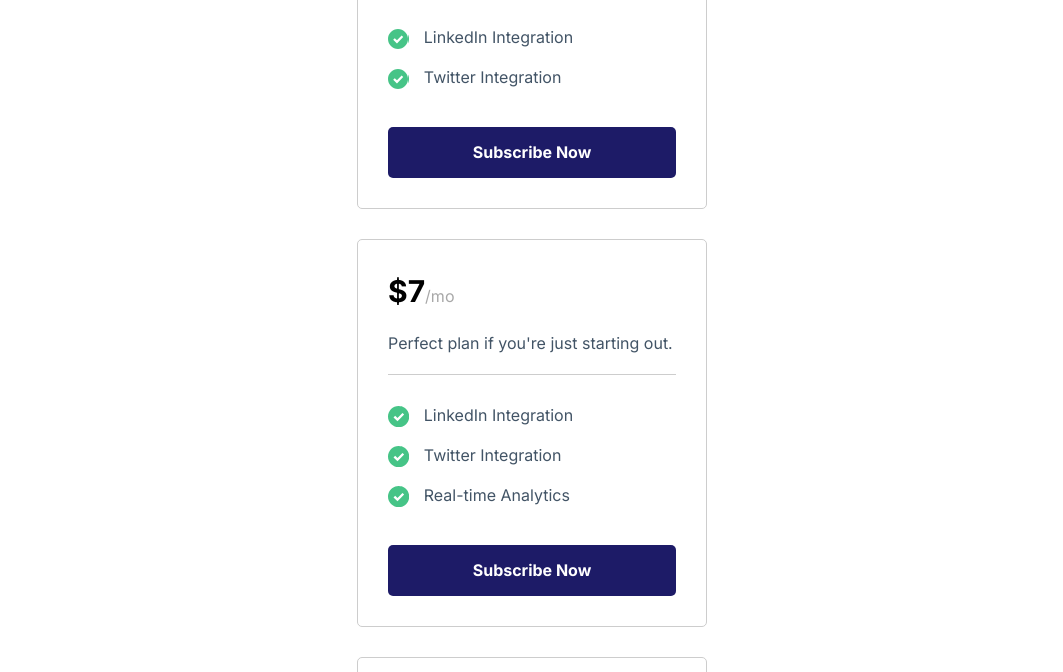
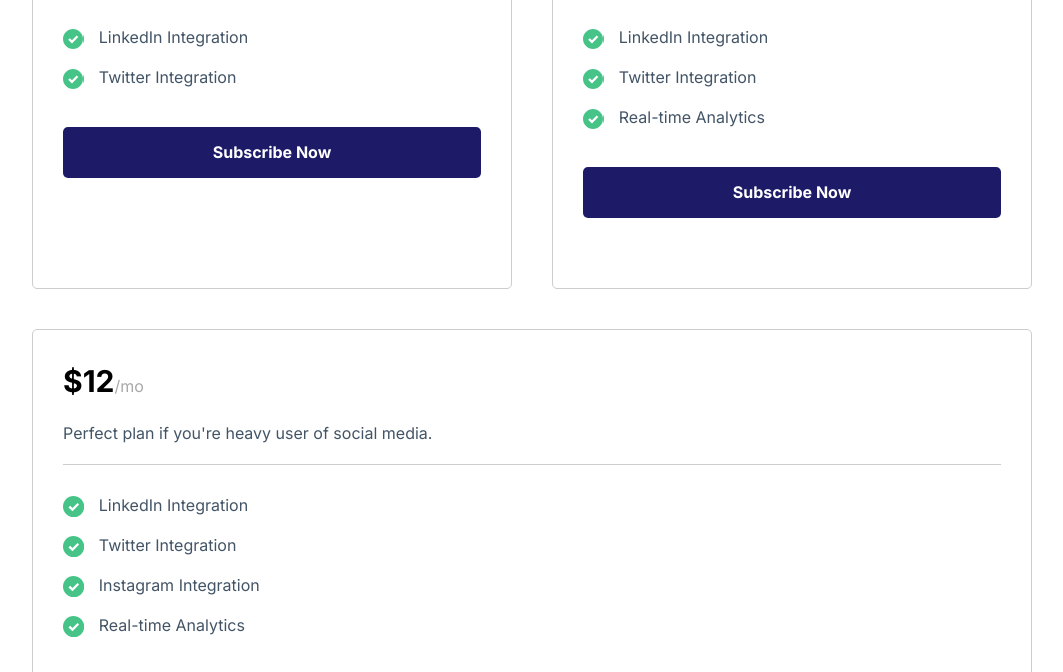
Before and after one commit to charmainelhm/codewell-TimeNow-webpage, a plain HTML site: page pricing.html in a window 1280 px wide. Shown: the part 525-1197 px from the top of the page, without its empty margins (108-1171 px from the left). Drawn offline with Linux system fonts and the light colour scheme.

Commit message:
Style: Build the tablet version grid layout for pricing cards.

```diff
--- a/css/style.css
+++ b/css/style.css
@@ -210,8 +210,6 @@ a:focus {
   border: 1px solid #cdcdcd;
   border-radius: 5px;
   padding: 3rem;
-  max-width: 350px;
-  margin: 0 auto;
 }
 
 .card__pricing {
@@ -604,3 +602,30 @@ footer .flex {
 .block-pricing .toggler-btn {
   margin-bottom: 3.5rem;
 }
+
+@media screen and (min-width: 600px) {
+  .card + .card {
+    margin-top: 0;
+  }
+
+  .pricing-grid {
+    display: grid;
+    grid-template:
+      "card1 card2" 1fr
+      "card3 card3" 1fr
+      / auto;
+    gap: 4rem;
+  }
+
+  .card:first-child {
+    grid-area: card1;
+  }
+
+  .card:nth-child(2) {
+    grid-area: card2;
+  }
+
+  .card:nth-child(3) {
+    grid-area: card3;
+  }
+}
--- a/pricing.html
+++ b/pricing.html
@@ -52,6 +52,7 @@
           <div class="toggler-knob"></div>
         </label>
       </div>
+      <div class="pricing-grid">
         <div class="card">
           <p class="card__pricing">$4</p>
           <p class="card__description">
@@ -87,6 +88,7 @@
             <li class="card__item">Real-time Analytics</li>
           </ul>
           <a class="btn" href="#">Subscribe Now</a>
+        </div>
       </div>
     </div>
 
```
Lines whose indentation alone changed are shown as unchanged.
